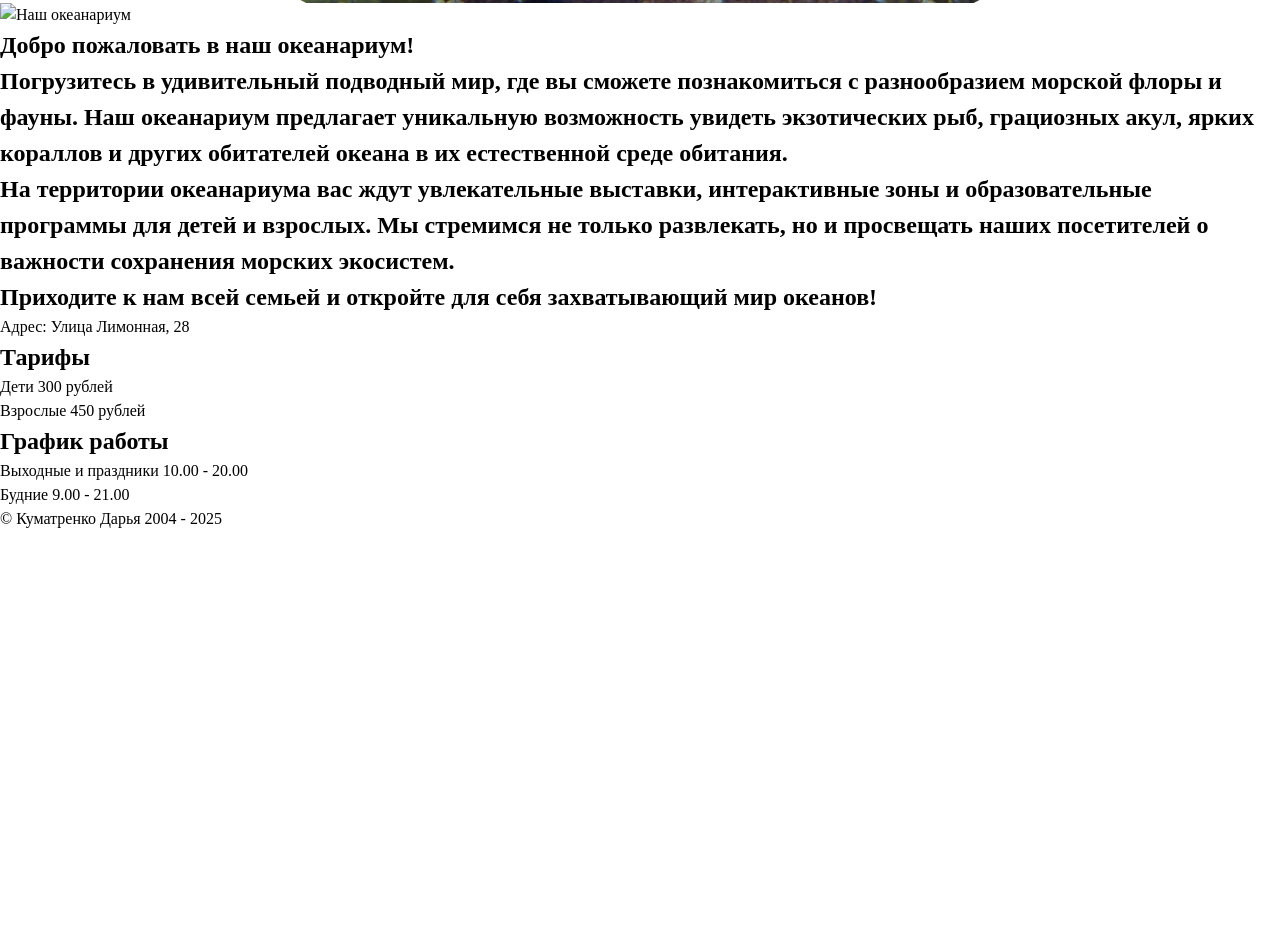
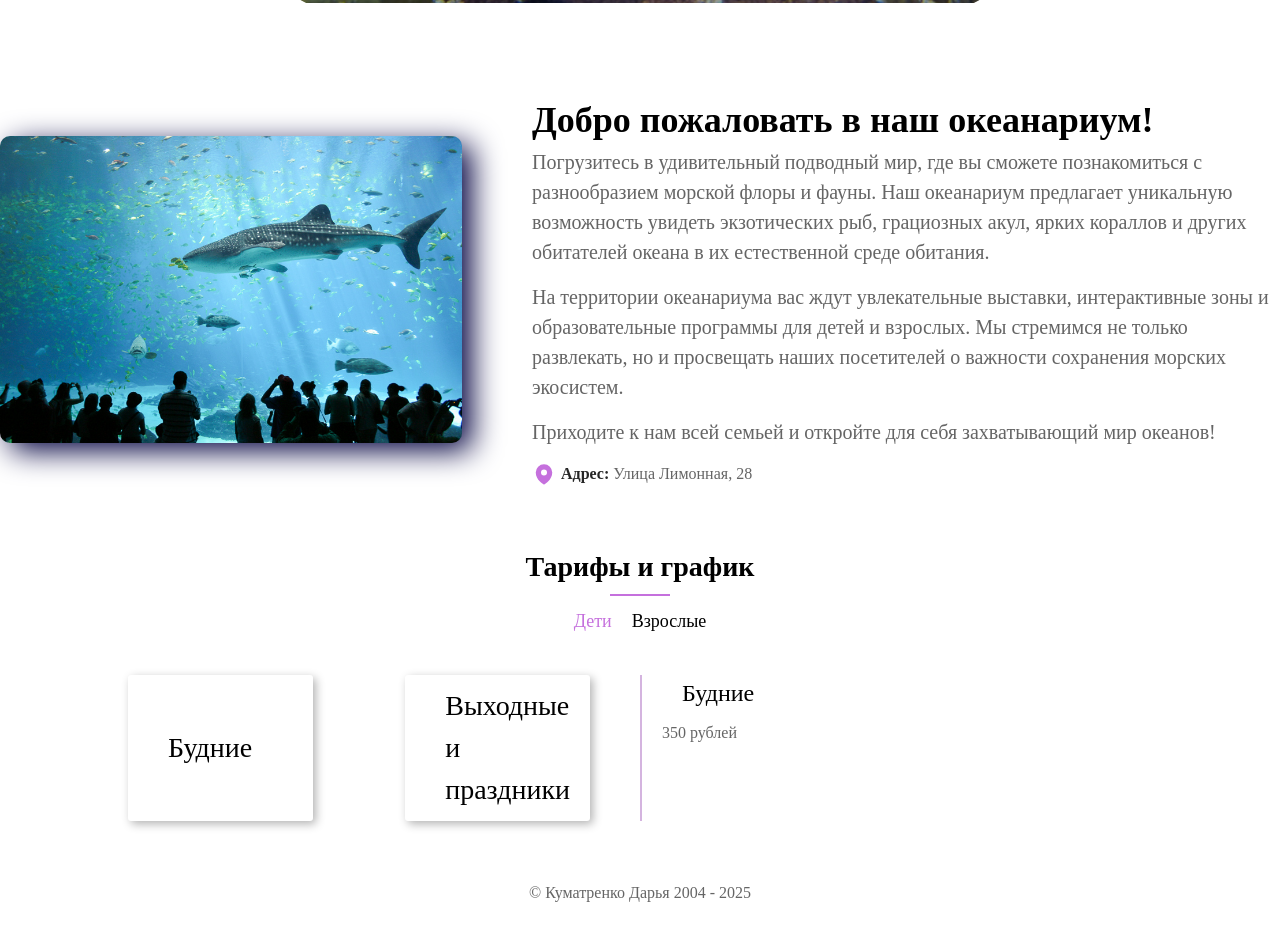
Before and after one commit to dshk0907/dshk.github.io, a plain HTML site: page index.html in a window 1280 px wide. Shown: the part 877-1802 px from the top of the page. Before the commit the page ends 1408 px from the top, so only its background shows below. Drawn offline with Linux system fonts and the light colour scheme.

Commit message:
HTML и CSS

```diff
--- a/css/style.css
+++ b/css/style.css
@@ -1,17 +1,15 @@
+/* Переменные */
 :root {
-    --color-pink: #e500ff;
+    --color-pink: #c570dd;
     --background-blue-opacity: rgba(0, 0, 0, 0.48);
+    --color-text: rgba(38, 38, 38, 0.71);
+    --color-pinky: #d4b4df;
+    --color-black: #262626;
 }
-a {
-    color: var(--color-pink);
-    text-decoration: none;
-    transition: opacity .40s ease;
-}
-a:hover {
-    opacity: 80%;
-}
+/* Header стили */
 .header {
     position: relative;
+    bottom: 90px;
     height: 110vh;
     background: url(../images/voda-zhivotnye-cherepakha-delfin-ryby.jpg) no-repeat center;
     background-size: cover;
@@ -25,22 +23,20 @@ a:hover {
     background: rgb(0, 0, 0, .4);
 }
 .header-top {
-    position: relative;
+    position: sticky;
+    top: 0;
     display: flex;
     align-items: center;
     justify-content: space-evenly;
 
     height: 90px;
 
-    color: #d4b4df;
+    color: var(--color-pinky);
     background: var(--background-blue-opacity);
-    z-index: 2;
+    z-index: 3;
 }
-.header-top a {
-    color: #d4b4df;
-}
-.header-top a.active {
-color: var(--color-pink);
+.header-top a.link {
+    color: var(--color-pinky);
 }
 .logo{
     font-size: 41px;
@@ -57,6 +53,9 @@ color: var(--color-pink);
 .menu-element:last-child {
     margin-right: 0;
 }
+.menu-element a.link:hover {
+    color: var(--color-pink);
+}
 .header-center {
     position: relative;
     display: flex;
@@ -64,7 +63,7 @@ color: var(--color-pink);
     align-items: center;
     justify-content: center;
     height: calc(100vh - 90px);
-    color: #d4b4df;
+    color: var(--color-pinky);
     z-index: 2;
 }
 .header-center__wrapper {
@@ -78,5 +77,203 @@ color: var(--color-pink);
     line-height: 170px;
 }
 .description {
+    display: inline-block;
+    width: 1000px;
     font-size: 35px;
+    line-height: 1,5em;
+    white-space: nowrap;
+    border-right: 4px solid transparent;
+    overflow: hidden;
+    animation: cursor 1s 5, print-text 4s steps(61);
 }
+@keyframes cursor {
+    0% {
+      border-color: transparent;
+    }
+    50% {
+        border-color: #d4b4df;
+    }
+    100% {
+        border-color: transparent;
+    }
+}
+@keyframes print-text {
+    from {
+        width: 0;
+    }
+
+}
+/* Секция about-it */
+.about-it {
+    display: flex;
+    align-items: center;
+}
+.about-it .left {
+    flex: 1 1 40%;
+    padding-right: 50px;
+}
+.about-it .right {
+    flex: 1 1 60%;
+    padding-left: 20px;
+}
+.about-it__image {
+    width: 550px;
+    margin-left: auto;
+    border-radius: 10px;
+    filter: drop-shadow(10px 8px 15px #030240);;
+}
+.about-it__title {
+    font-size: 36px;
+}
+.about-it__description  {
+    font-size: 20px;
+    margin-bottom: 15px;
+    color: var(--color-text);
+}
+.about-it__extra {
+    color: var(--color-text);
+}
+.about-it__extra-element {
+    display: flex;
+    align-items: center;
+    margin-bottom: 10px;
+}
+.about-it__extra-element:last-of-type {
+    margin-bottom: 0;
+}
+.about-it__extra-icon {
+    width: 24px;
+    height: 24px;
+    margin-right: 5px;
+}
+.about-it__extra-icon svg {
+    color: #C570DDFF;
+}
+/* Секция price&time*/
+.pricetime {
+    padding: 60px 0 40px;
+}
+.pricetime-filters {
+    gap: 20px;
+    font-size: 18px;
+    margin-bottom: 40px;
+}
+.pricetime-filter {
+    cursor: pointer;
+    transition: color .25s ease;
+}
+.pricetime-filter:hover {
+    color: var(--color-pink);
+}
+.pricetime-wrapper {
+    display: flex;
+    width: 80%;
+    margin: 0 auto;
+}
+.pricetime-wrapper .left {
+    flex: 1 1 50%;
+    display: flex;
+    flex-wrap: wrap;
+    flex-direction: column;
+    justify-content: flex-start;
+    gap: 20px;
+    max-width: 70%;
+    padding-right: 50px;
+}
+.pricetime-list__row {
+    display: flex;
+    justify-content: space-between;
+    width: 100%;
+}
+.pricetime-list__element {
+    display: flex;
+    align-items: center;
+    flex: 1 1 50%;
+    max-width: 40%;
+    box-shadow: 3px 3px 10px rgb(0 0 0 / 0.3);
+    border-radius: 3px;
+    min-height: 110px;
+    padding: 10px;
+    padding-left: 40px;
+    font-size: 28px;
+    transition: all .1 ease;
+    cursor: pointer;
+}
+.pricetime-list__element:hover {
+    outline: 2px solid var(--color-pink);
+    transform: scale(105%);
+}
+.pricetime-wrapper .right {
+    flex: 1 1 50%;
+    padding: 0 0 20px 20px;
+    border-left: 2px solid var(--color-pinky);
+}
+.pricetime-card__title {
+    display: flex;
+    align-items: center;
+    margin-bottom: 10px;
+}
+.pricetime-card__name {
+    flex: 1 1 70%;
+    padding-left: 20px;
+    font-size: 24px;
+}
+.pricetime-card__description {
+    color: var(--color-text);
+    text-align: justify;
+}
+/*Подвал сайта*/
+.footer-about {
+    display: flex;
+    flex-direction: column;
+    align-items: center;
+    padding: 20px 0;
+    color: var(--color-text);
+}
+/* Общие стили */
+a.link {
+    color: var(--color-pink);
+    text-decoration: none;
+    transition: opacity .40s ease;
+}
+a.link:hover {
+    opacity: 80%;
+}
+.block-center {
+    display: flex;
+    align-items: center;
+    justify-content: center;
+}
+.bold {
+    font-weight: bold;
+    color: var(--color-black);
+}
+.block {
+    display: block;
+}
+.second-title {
+    position: relative;
+    font-size: 28px;
+    text-align: center;
+    margin-bottom: 20px;
+}
+.second-title:after {
+    --underline-width: 60px;
+    content: "";
+    display: inline-block;
+    width: var(--underline-width);
+    height: 2px;
+    position: absolute;
+    bottom: -8px;
+    left: calc(50% - var(--underline-width) / 2);
+    background: var(--color-pink);
+}
+.section-description {
+    margin-bottom: 40px;
+    font-size: 18px;
+    text-align: center;
+    color: var(--color-black);
+}
+.active {
+    color: var(--color-pink);
+}
--- a/index.html
+++ b/index.html
@@ -11,26 +11,23 @@
     <link rel="stylesheet" href="css/style.css" />
 </head>
 <body>
-<header class="header">
-    <div class="header__background"></div>
 <div class="header-top">
-        <a href="" class="logo">Океанариум</a>
+    <a href="#home" class="link logo">Океанариум</a>
 
     <nav class="navigation">
         <ul class="menu">
             <li class="menu-element">
-                    <a class="menu-element__link active" href="">Об океанариуме</a>
+                <a class="link menu-element__link" href="#about-it">Об океанариуме</a>
             </li>
             <li class="menu-element">
-                    <a class="menu-element__link" href="">Тарифы</a>
-                </li>
-                <li class="menu-element">
-                    <a class="menu-element__link" href="">График</a>
+                <a class="link menu-element__link" href="#pricetime">Тарифы и график</a>
             </li>
         </ul>
 
     </nav>
 </div>
+<header class="header" id="home">
+    <div class="header__background"></div>
 
     <div class="header-center">
         <div class="header-center__wrapper">
@@ -41,51 +38,55 @@
 
 </header>
 
-<section class="about-it">
-    <div class="left"></div>
-    <img src="" alt="Наш океанариум" />
+<section class="about-it" id="about-it">
+    <div class="left">
+        <img src="images/okeanarium.jpg" alt="Наш океанариум" class="about-it__image"/>
+    </div>
     <div class="right">
         <h2 class="about-it__title">Добро пожаловать в наш океанариум!</h2>
-        <h2 class="about-it__description">Погрузитесь в удивительный подводный мир, где вы сможете познакомиться с разнообразием морской флоры и фауны. Наш океанариум предлагает уникальную возможность увидеть экзотических рыб, грациозных акул, ярких кораллов и других обитателей океана в их естественной среде обитания.</h2>
-        <h2 class="about-it__description">На территории океанариума вас ждут увлекательные выставки, интерактивные зоны и образовательные программы для детей и взрослых. Мы стремимся не только развлекать, но и просвещать наших посетителей о важности сохранения морских экосистем.</h2>
-        <h2 class="about-it__description">Приходите к нам всей семьей и откройте для себя захватывающий мир океанов!</h2>
+        <p class="about-it__description">Погрузитесь в удивительный подводный мир, где вы сможете познакомиться с разнообразием морской флоры и фауны. Наш океанариум предлагает уникальную возможность увидеть экзотических рыб, грациозных акул, ярких кораллов и других обитателей океана в их естественной среде обитания.</p>
+        <p class="about-it__description">На территории океанариума вас ждут увлекательные выставки, интерактивные зоны и образовательные программы для детей и взрослых. Мы стремимся не только развлекать, но и просвещать наших посетителей о важности сохранения морских экосистем.</p>
+        <p class="about-it__description">Приходите к нам всей семьей и откройте для себя захватывающий мир океанов!</p>
 
         <ul class="about-it__extra">
             <li class="about-it__extra-element">
-                <span class="bold">Адрес:</span>
+                <span class="about-it__extra-icon">
+                    <svg data-slot="icon" fill="currentColor" viewBox="0 0 24 24" xmlns="http://www.w3.org/2000/svg" aria-hidden="true">
+                      <path clip-rule="evenodd" fill-rule="evenodd" d="m11.54 22.351.07.04.028.016a.76.76 0 0 0 .723 0l.028-.015.071-.041a16.975 16.975 0 0 0 1.144-.742 19.58 19.58 0 0 0 2.683-2.282c1.944-1.99 3.963-4.98 3.963-8.827a8.25 8.25 0 0 0-16.5 0c0 3.846 2.02 6.837 3.963 8.827a19.58 19.58 0 0 0 2.682 2.282 16.975 16.975 0 0 0 1.145.742ZM12 13.5a3 3 0 1 0 0-6 3 3 0 0 0 0 6Z"></path>
+                    </svg>
+                </span>
+                <div class="about-it__extra-content">
+                <span class="about-it__extra-title bold">Адрес:</span>
                 <span>Улица Лимонная, 28</span>
+                </div>
             </li>
         </ul>
     </div>
 
 </section>
 
-<section class="price">
-    <h2 class="second-title">Тарифы</h2>
-    <ul class="price-filters">
-        <li class="price-filter">
-            Дети
-            <span class="price-filter__element">300&nbsp;рублей</span>
-        </li>
-        <li class="price-filter">
-            Взрослые
-            <span class="price-filter__element">450&nbsp;рублей</span>
-        </li>
+<section class="pricetime" id="pricetime">
+    <h2 class="second-title">Тарифы и график</h2>
+    <ul class="pricetime-filters block-center">
+        <li role="button" class="pricetime-filter active">Дети</li>
+        <li role="button" class="pricetime-filter">Взрослые</li>
     </ul>
-</section>
 
-<section class="time">
-    <h2 class="second-title">График работы</h2>
-    <ul class="time-filters">
-        <li class="time-filter">
-            Выходные и праздники
-            <span class="time-filter__element">10.00&nbsp;-&nbsp;20.00</span>
-        </li>
-        <li class="time-filter">
-            Будние
-            <span class="time-filter__element">9.00&nbsp;-&nbsp;21.00</span>
-        </li>
-    </ul>
+    <div class="pricetime-wrapper">
+            <div class="pricetime-list left">
+                <div class="pricetime-list__row">
+                <div class="pricetime-list__element">Будние</div>
+                <div class="pricetime-list__element">Выходные и праздники</div>
+            </div>
+            </div>
+            <div class="pricetime-card right">
+                <div class="pricetime-card__title">
+                    <span class="pricetime-card__name">Будние</span>
+                </div>
+                <p class="pricetime-card__description">350&nbsp;рублей</p>
+            </div>
+    </div>
+
 </section>
 
 <footer>
@@ -93,5 +94,8 @@
         &copy;&nbsp;Куматренко&nbsp;Дарья&nbsp;2004&nbsp;-&nbsp;2025
     </p>
 </footer>
+<script>
+    console.log("Hello world")
+</script>
 </body>
 </html>
--- /dev/null
+++ b/js/script.js
@@ -0,0 +1 @@
+console.log("Here");
```
Also changed, not shown: images/okeanarium.jpg (added). Lines whose indentation alone changed are shown as unchanged.
